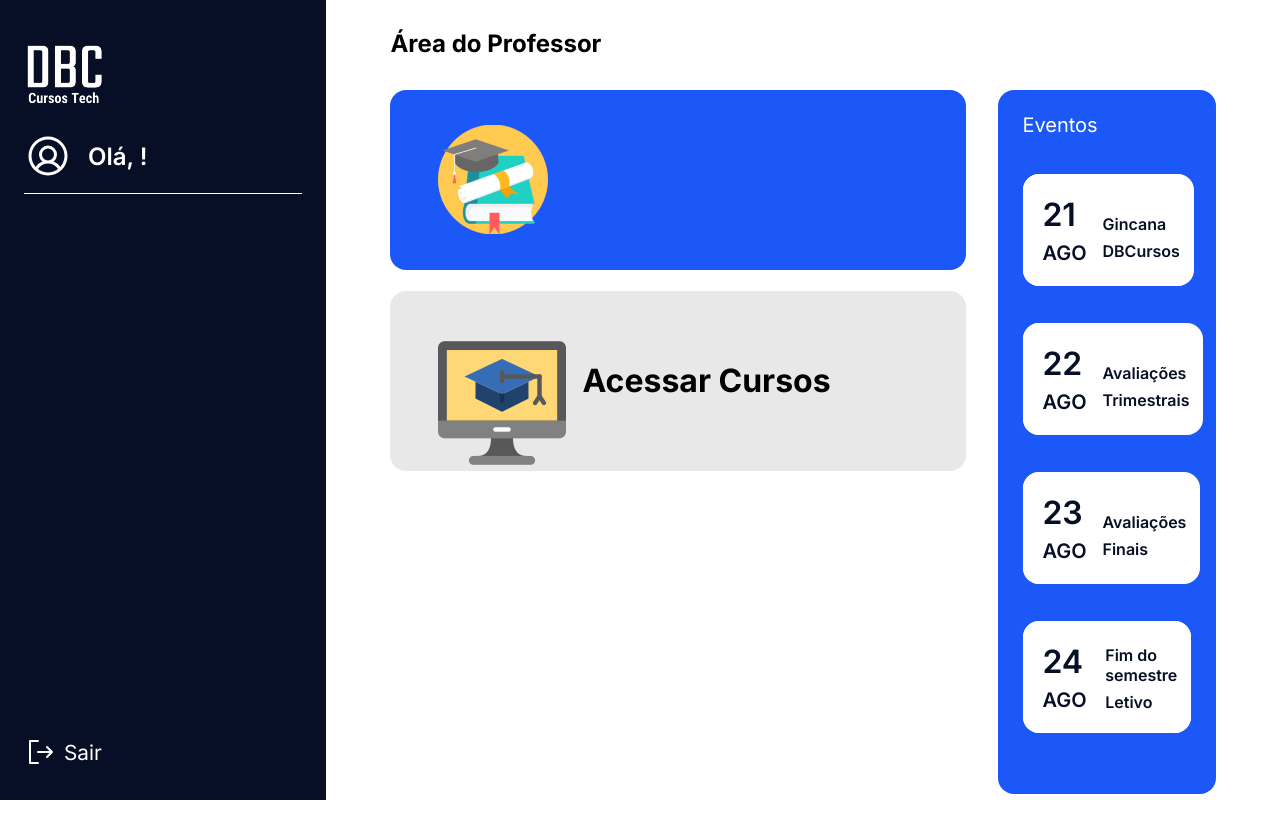
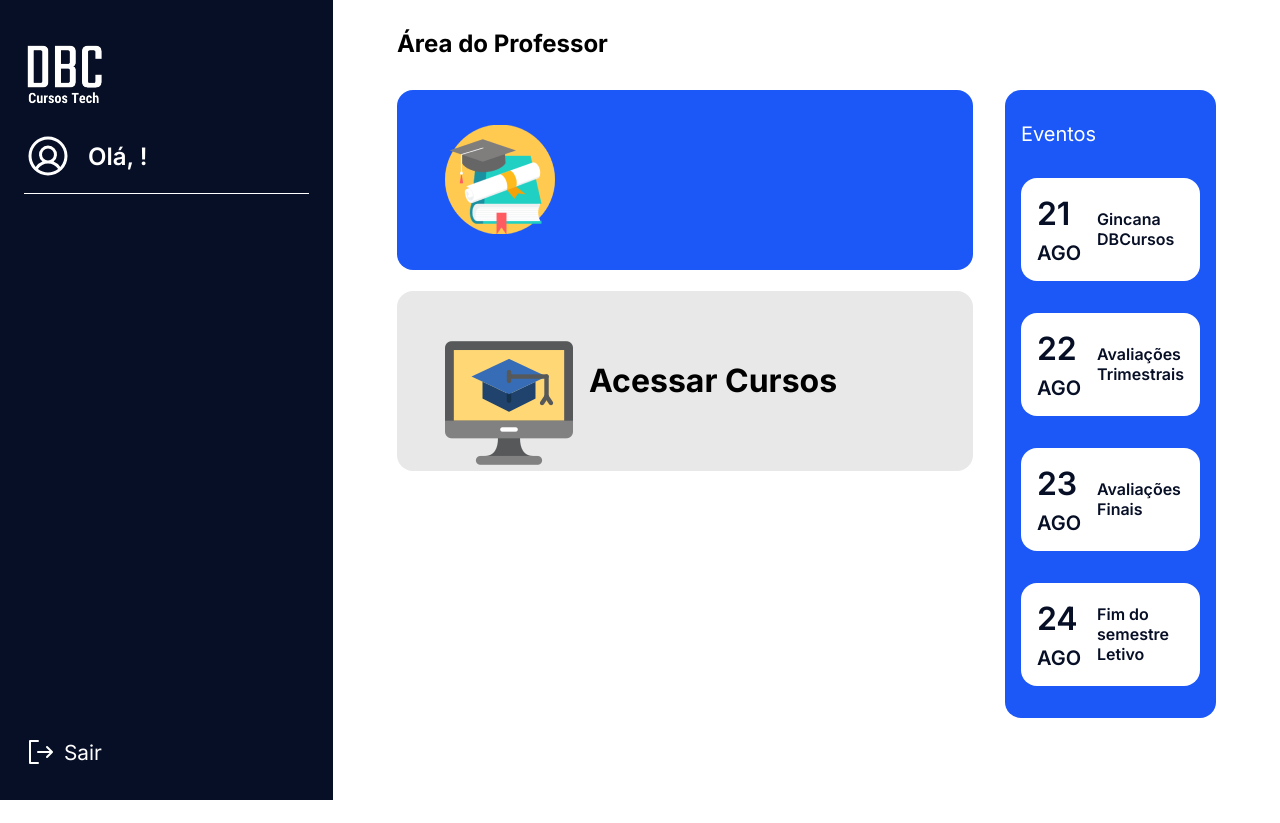
Before and after one commit to MarcosPaulo62/DBCursos-Tech, a React (Create React App) app: page /dashboard in a window 1280 px wide. After the commit the page ends 800 px from the top, so only its background shows below. Built offline with nearby package versions, Linux system fonts and the light colour scheme.

Commit message:
calendario refatorado

```diff
--- a/src/Components/events-dashboard/EventsDashboard.tsx
+++ b/src/Components/events-dashboard/EventsDashboard.tsx
@@ -1,5 +1,5 @@
-import { StyledSpan } from "../../styles/typography";
-import { StyledEventsContainer } from "./style";
+import {StyledSpan} from "../../styles/typography";
+import {StyledEventsContainer} from "./style";
 
 export default function EventsDashboard() {
   const dates = getFourFutureDates();
@@ -37,7 +37,7 @@ export default function EventsDashboard() {
       <StyledSpan className="title-span" fontSize="lg">
         Eventos
       </StyledSpan>
-      <div>
+      <div className="event-container">
         <div>
           <StyledSpan className="date-day" fontSize="lg">
             {getDay(1)}
@@ -46,16 +46,11 @@ export default function EventsDashboard() {
             {getMonth(1)}
           </StyledSpan>
         </div>
-        <div>
         <StyledSpan className="span-up" fontSize="md">
-            Gincana
-          </StyledSpan>
-          <StyledSpan className="span-down" fontSize="md">
-            DBCursos
+          Gincana DBCursos
         </StyledSpan>
       </div>
-      </div>
-      <div>
+      <div className="event-container">
         <div>
           <StyledSpan className="date-day" fontSize="lg">
             {getDay(2)}
@@ -64,16 +59,11 @@ export default function EventsDashboard() {
             {getMonth(2)}
           </StyledSpan>
         </div>
-        <div>
         <StyledSpan className="span-up" fontSize="md">
-            Avaliações
-          </StyledSpan>
-          <StyledSpan className="span-down" fontSize="md">
-            Trimestrais
+          Avaliações Trimestrais
         </StyledSpan>
       </div>
-      </div>
-      <div>
+      <div className="event-container">
         <div>
           <StyledSpan className="date-day" fontSize="lg">
             {getDay(3)}
@@ -82,16 +72,11 @@ export default function EventsDashboard() {
             {getMonth(3)}
           </StyledSpan>
         </div>
-        <div>
         <StyledSpan className="span-up" fontSize="md">
-            Avaliações
-          </StyledSpan>
-          <StyledSpan className="span-down" fontSize="md">
-            Finais
+          Avaliações Finais
         </StyledSpan>
       </div>
-      </div>
-      <div>
+      <div className="event-container">
         <div>
           <StyledSpan className="date-day" fontSize="lg">
             {getDay(4)}
@@ -100,15 +85,9 @@ export default function EventsDashboard() {
             {getMonth(4)}
           </StyledSpan>
         </div>
-        <div>
         <StyledSpan className="span-ups" fontSize="md">
-            Fim do <br />
-            semestre
+          Fim do semestre Letivo
         </StyledSpan>
-          <StyledSpan className="span-down" fontSize="md">
-            Letivo
-          </StyledSpan>
-        </div>
       </div>
     </StyledEventsContainer>
   );
--- a/src/Components/events-dashboard/style.ts
+++ b/src/Components/events-dashboard/style.ts
@@ -1,71 +1,57 @@
 import styled from "styled-components";
 
 export const StyledEventsContainer = styled.aside`
-  width: 13.6rem;
-  height: 44rem;
-  display: flex;
-  flex-direction: column;
   align-items: center;
-  gap: 2.31rem;
+  display: grid;
+  gap: 2rem;
   border-radius: 1rem;
-  background-color: ${({ theme }) => theme.color.blue};
+  background-color: ${({theme}) => theme.color.blue};
+  padding: 2rem 1rem;
 
   .title-span {
     align-self: flex-start;
-    margin-left: 1.5rem;
-    margin-top: 1.44rem;
   }
 
-  div {
-    background-color: ${({ theme }) => theme.color.white};
+  .event-container {
+    align-items: center;
+    background-color: ${({theme}) => theme.color.white};
+    border-radius: 1rem;
     display: flex;
-    justify-content: space-between;
     gap: 1rem;
-    width: 10.5rem;
-    height: 7rem;
-    border-radius: 1rem;
+    justify-content: center;
+    padding: 1rem;
 
     .date-day {
-      color: ${({ theme }) => theme.color.darkBlue};
+      color: ${({theme}) => theme.color.darkBlue};
       font-size: 2rem;
       font-weight: 600;
-      margin-top: 1.31rem;
-      margin-left: 1.2rem;
     }
 
     .date-month {
       font-size: 1.25rem;
       font-weight: 600;
-      color: ${({ theme }) => theme.color.darkBlue};
-      margin-bottom: 2rem;
-      margin-left: 1.2rem;
+      color: ${({theme}) => theme.color.darkBlue};
     }
 
     .span-up {
-      color: ${({ theme }) => theme.color.darkBlue};
+      color: ${({theme}) => theme.color.darkBlue};
       font-weight: 600;
-      margin-top: 2.5rem;
-      margin-right: 0.87rem;
     }
 
     .span-ups {
-      color: ${({ theme }) => theme.color.darkBlue};
+      color: ${({theme}) => theme.color.darkBlue};
       font-weight: 600;
-      margin-top: 1.5rem;
-      margin-right: 0.87rem;
     }
 
     .span-down {
-      color: ${({ theme }) => theme.color.darkBlue};
+      color: ${({theme}) => theme.color.darkBlue};
       font-weight: 600;
-      margin-bottom: 2.2rem;
-      margin-right: 0.87rem;
     }
 
     div {
       display: flex;
       flex-direction: column;
-      gap: 0.44rem;
+      gap: 0.5rem;
     }
   }
 `;
```
Lines whose indentation alone changed are shown as unchanged.
